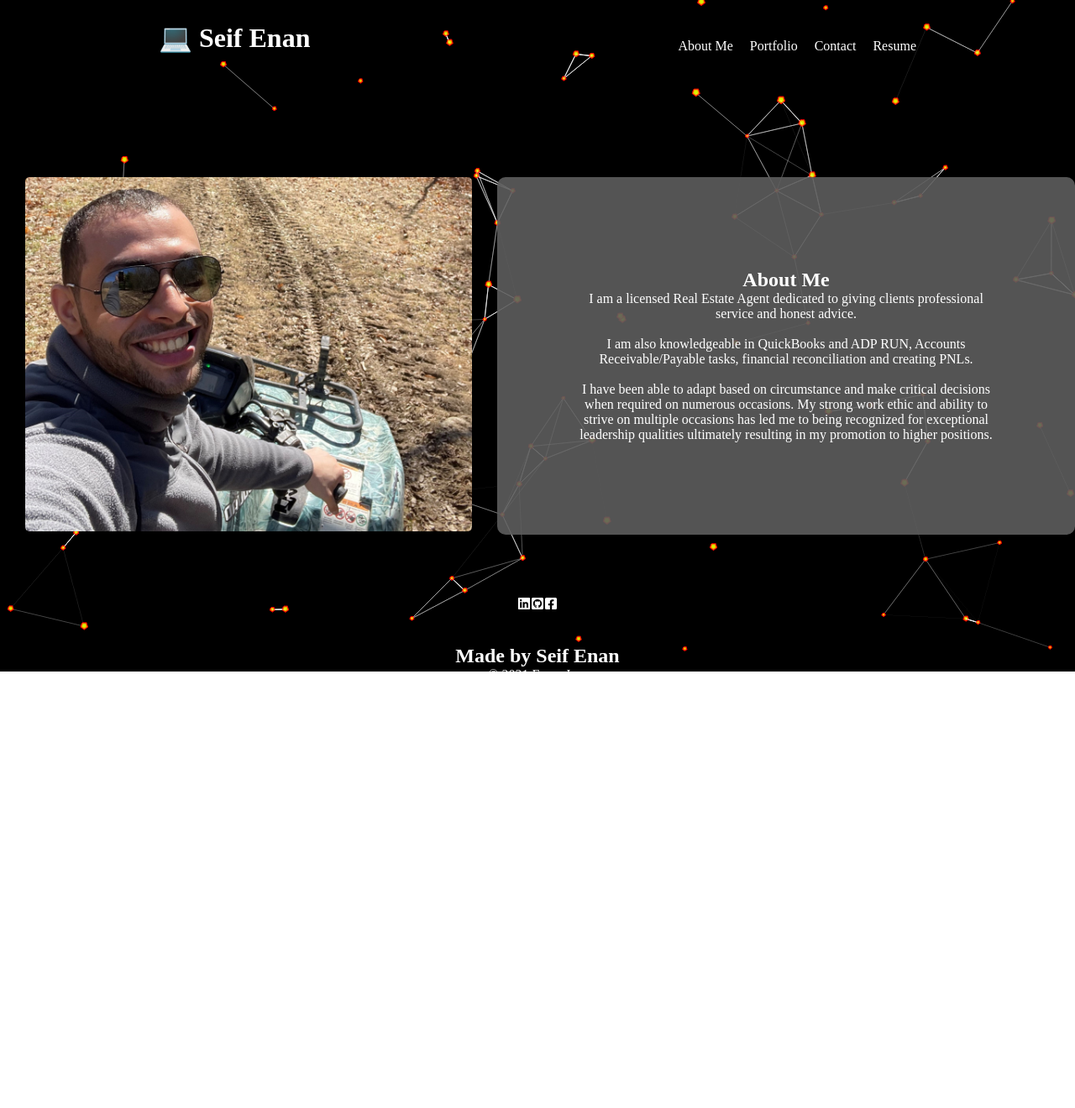
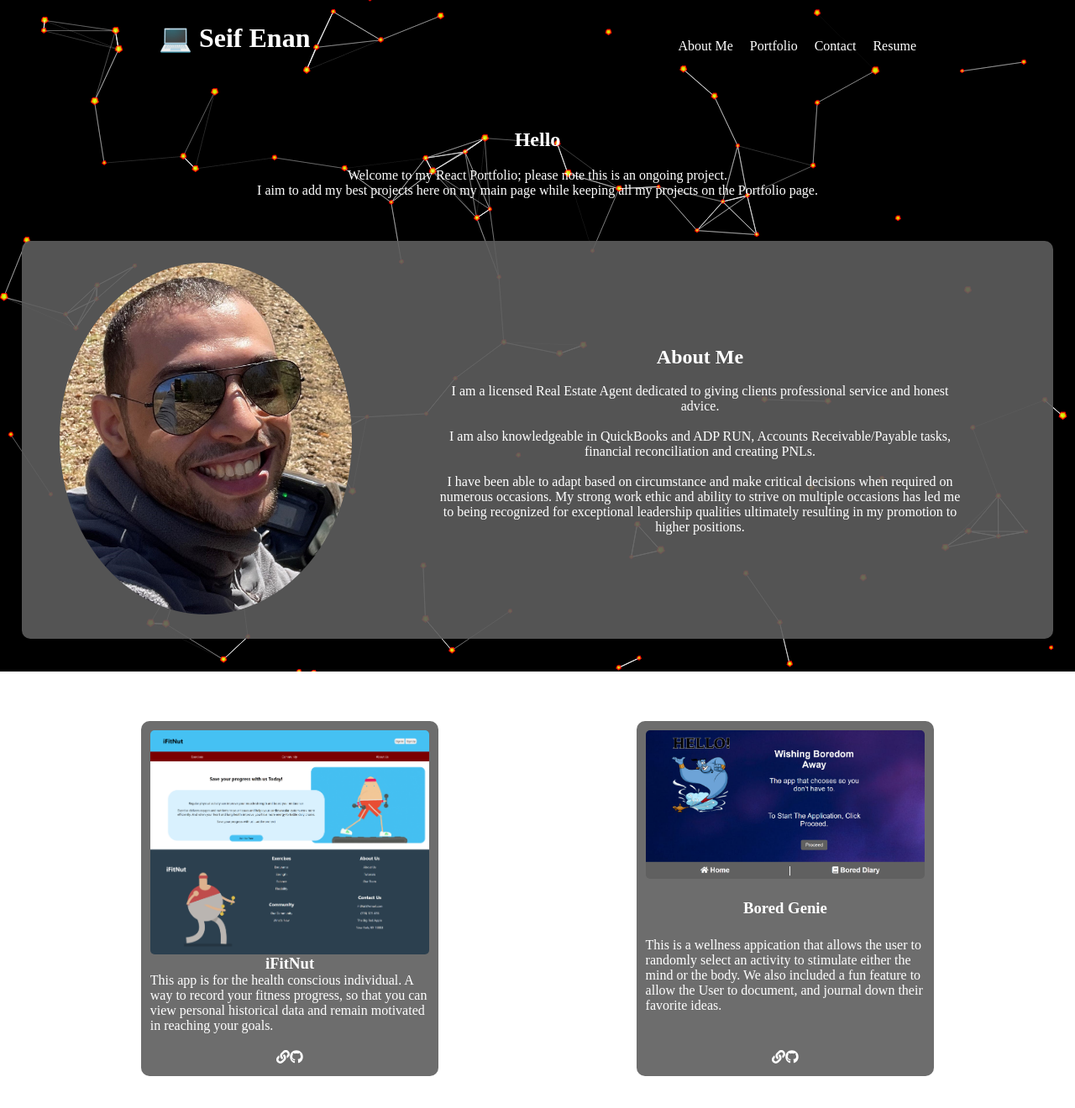
Before and after one commit to Seifenan/seifenan.github.io, a React (Create React App) app: page /#/ in a window 1280 px wide. Shown: the top 1320 px of the page at 84% size. Before the commit the page ends 851 px from the top, so only its background shows below. Built offline with nearby package versions, Linux system fonts and the light colour scheme.

Commit message:
updated projects, added featured projects & main sections

```diff
--- a/src/App.css
+++ b/src/App.css
@@ -59,6 +59,15 @@ h2 {
   list-style: none;
 }
 
+.intro {
+  position: relative;
+
+  text-align: center;
+  width: 70%;
+  margin: auto;
+  padding: 2%;
+}
+
 .container {
   /* padding: 3%; */
   display: flex;
@@ -68,9 +77,26 @@ h2 {
   /* flex-wrap: wrap; */
 }
 
+.aboutS {
+  padding: 2%;
+  margin: 2%;
+  display: flex;
+  text-align: center;
+  justify-content: center;
+  align-items: center;
+
+  position: relative;
+
+  /* z-index: 9; */
+
+  border-radius: 10px;
+
+  background-color: var(--dark);
+}
+
 .bioImg {
   width: 90%;
-  border-radius: 5px;
+  border-radius: 50%;
 }
 
 .bioInfo {
@@ -81,9 +107,7 @@ h2 {
   align-items: center;
 
   padding: 7%;
-  border-radius: 10px;
 
-  background-color: var(--dark);
 
 
   /* revamp about section */
@@ -110,11 +134,13 @@ h2 {
 }
 
 .testC {
-  display: flex;
+  /* display: flex;
   justify-content: center;
-  align-items: center;
+  align-items: center; */
   padding-bottom: 5%;
   width: 30%;
+
+  /* position: relative; */
 
 
 
@@ -125,20 +151,28 @@ h2 {
   padding: 3%;
   border-radius: 10px;
 
+  /* width: 500px; */
+  height: 100%;
+
+  display: flex;
+  flex-direction: column;
+  justify-content: space-between;
+  /* align-items: center; */
+
+
+
   background-color: var(--dark);
 }
 
 
 
 
+
+
 .cardLink {
   display: flex;
-  justify-content: space-around;
+  justify-content: space-between;
   padding-top: 20px;
-}
-
-.cardLink a {
-  text-decoration: underline;
 }
 
 
--- a/src/components/About.jsx
+++ b/src/components/About.jsx
@@ -2,12 +2,13 @@ import React from 'react';
 import coverImage from '../assets/img/profile-pic.jpg';
 function About() {
   return (
-    <div className='container dSection'>
+    <div className='aboutS'>
       <div>
         <img src={coverImage} className='bioImg' alt='main-profile' />
       </div>
       <div className="bioInfo">
         <h2>About Me</h2>
+        <br></br>
         <p>I am a licensed Real Estate Agent dedicated to giving clients professional service and honest advice.</p>
         <br></br>
         <p>I am also knowledgeable in QuickBooks and ADP RUN, Accounts Receivable/Payable tasks, financial reconciliation and creating PNLs.</p>
--- /dev/null
+++ b/src/components/FeaturedProjects.jsx
@@ -0,0 +1,51 @@
+import React from 'react';
+
+import iFitNut from "../assets/img/iFitNut.png";
+import boredGenie from "../assets/img/bored-genie.png";
+
+import { FaGithub, FaLink } from "react-icons/fa";
+
+
+
+function Project() {
+  const projects = [
+    {
+      id: 0,
+      name: 'iFitNut',
+      image: iFitNut,
+      info: 'This app is for the health conscious individual. A way to record your fitness progress, so that you can view personal historical data and remain motivated in reaching your goals.',
+      imgTxt: 'project1:iFitNut',
+      liveURL: 'https://ifitnut.herokuapp.com/',
+      gitHub: 'https://github.com/Seifenan/Project-2-iFitNut',
+    },
+    {
+      id: 1,
+      name: 'Bored Genie',
+      image: boredGenie,
+      info: 'This is a wellness appication that allows the user to randomly select an activity to stimulate either the mind or the body. We also included a fun feature to allow the User to document, and journal down their favorite ideas.',
+      imgTxt: 'project2:bored-genie',
+      liveURL: 'https://seifenan.github.io/Project-1-Bored-Genie/',
+      gitHub: 'https://github.com/Seifenan/Project-1-Bored-Genie',
+    }
+  ];
+
+  return (
+    <div className='projectSection'>
+      {projects.map((projects) => (
+        <div key={projects.id} className="testC">
+          <div className="card">
+            <img src={projects.image} alt={projects.imgTxt} style={{ borderRadius: "5px" }} width="100%" />
+            <h3>{projects.name}</h3>
+            <p>{projects.info}</p>
+            <div className="cardLink">
+              <a href={projects.liveURL} target="blank"><FaLink /></a>
+              <a href={projects.gitHub} target="blank"><FaGithub /></a>
+            </div>
+          </div>
+        </div>
+      ))}
+    </div>
+  );
+};
+
+export default Project;
--- a/src/components/Main.jsx
+++ b/src/components/Main.jsx
@@ -1,5 +1,7 @@
 import React from 'react';
 import About from './About';
+import FeaturedProject from './FeaturedProjects';
+
 
 function Main() {
   return (
@@ -10,7 +12,10 @@ function Main() {
         <p>I aim to add my best projects here on my main page while keeping all my projects on the Portfolio page.</p>
       </div>
       <About />
-
+      <div className="container2">
+        <h3 style={{textAlign: 'center'}}>Featured Projects</h3>
+        <FeaturedProject />
+      </div>
     </div>
   );
 }
--- a/src/components/Portfolio.jsx
+++ b/src/components/Portfolio.jsx
@@ -1,15 +1,21 @@
 import React from "react";
 
+import FeaturedProject from './FeaturedProjects';
 import Project from './Projects';
+
 
 function Portfolio() {
 
   return (
     <section className="container2">
-      <div>
-        <h2>Deployed Projects</h2>
+      <div style={{paddingBottom: '2%'}}>
+        <h2>My Work</h2>
+        <br></br>
       </div>
-      <div>
+      <div style={{textAlign: 'center'}}>
+        <h3>Featured Projects</h3>
+        <FeaturedProject />
+        <h3>All Projects</h3>
         <Project />
       </div>
     </section>
--- a/src/components/Projects.jsx
+++ b/src/components/Projects.jsx
@@ -1,35 +1,16 @@
 import React from 'react';
 
-import iFitNut from "../assets/img/iFitNut.png";
-import boredGenie from "../assets/img/bored-genie.png";
 import passGen from "../assets/img/password-gen.png";
 import weatherDash from "../assets/img/weather-dashboard.png";
 import wdScheduler from "../assets/img/scheduler.png";
 import cQuiz from "../assets/img/code-quiz.png";
 
+import { FaGithub, FaLink } from "react-icons/fa";
+
 function Project() {
   const projects = [
     {
       id: 0,
-      name: 'iFitNut',
-      image: iFitNut,
-      info: 'This app is for the health conscious individual. A way to record your fitness progress, so that you can view personal historical data and remain motivated in reaching your goals.',
-      imgTxt: 'project1:iFitNut',
-      liveURL: 'https://ifitnut.herokuapp.com/',
-      gitHub: 'https://github.com/Seifenan/Project-2-iFitNut',
-    },
-    {
-      id: 1,
-      name: 'Bored Genie',
-      image: boredGenie,
-      info: 'This is a wellness appication that allows the user to randomly select an activity to stimulate either the mind or the body. We also included a fun feature to allow the User to document, and journal down their favorite ideas.',
-      imgTxt: 'project2:bored-genie',
-      liveURL: 'https://seifenan.github.io/Project-1-Bored-Genie/',
-      gitHub: 'https://github.com/Seifenan/Project-1-Bored-Genie',
-    },
-
-    {
-      id: 2,
       name: 'Weather Dashboard',
       image: weatherDash,
       info: 'This weather app allows users to access weather information for multiple cities and plan a trip accordingly.',
@@ -38,7 +19,7 @@ function Project() {
       gitHub: 'https://github.com/Seifenan/c6-weather-dashboard',
     },
     {
-      id: 3,
+      id: 1,
       name: 'Password Generator',
       image: passGen,
       info: 'An average Password can be guessed by the average user or be vulnerable to brute-force attacks. Using a combination of random uppercase and lowercase alphabets, as well as, numbers and special characters in your Password, increases its strength and prevents malicious users from getting in!',
@@ -47,7 +28,7 @@ function Project() {
       gitHub: 'https://github.com/Seifenan/c3-password-generator',
     },
     {
-      id: 4,
+      id: 2,
       name: 'Work Day Scheduler',
       image: wdScheduler,
       info: 'It is very easy to miss out on important events or even simple tasks. It is crucial to use some form of planner or log to help keep you organized and on task.',
@@ -56,7 +37,17 @@ function Project() {
       gitHub: 'https://github.com/Seifenan/c5-work-day-scheduler',
     },
     {
-      id: 5,
+      id: 3,
+      name: 'Code Quiz',
+      image: cQuiz,
+      info: 'This is a responsive Quiz that will provide feedback with each question response, and allows user to save or reset highscores.',
+      liveURL: 'https://seifenan.github.io/c4-code-quiz/',
+      imgTxt: 'project6:code-quiz',
+      gitHub: 'https://github.com/Seifenan/c4-code-quiz',
+    }
+    ,
+    {
+      id: 3,
       name: 'Code Quiz',
       image: cQuiz,
       info: 'This is a responsive Quiz that will provide feedback with each question response, and allows user to save or reset highscores.',
@@ -75,8 +66,8 @@ function Project() {
             <h3>{projects.name}</h3>
             <p>{projects.info}</p>
             <div className="cardLink">
-              <a href={projects.liveURL} target="blank">Deployed Site</a>
-              <a href={projects.gitHub} target="blank">GitHub</a>
+              <a href={projects.liveURL} target="blank"><FaLink /></a>
+              <a href={projects.gitHub} target="blank"><FaGithub /></a>
             </div>
           </div>
         </div>
--- a/src/particles.json
+++ b/src/particles.json
@@ -54,7 +54,7 @@
     },
     "move": {
       "enable": true,
-      "speed": 6,
+      "speed": 2.5,
       "direction": "none",
       "random": false,
       "straight": false,
```
Also changed, not shown: src/assets/img/profile-pic.jpg, src/assets/img/profile-pic2.jpg (added).
